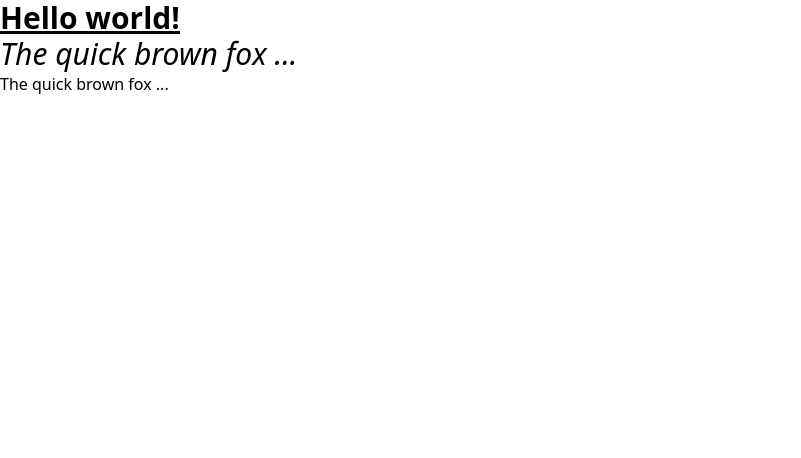
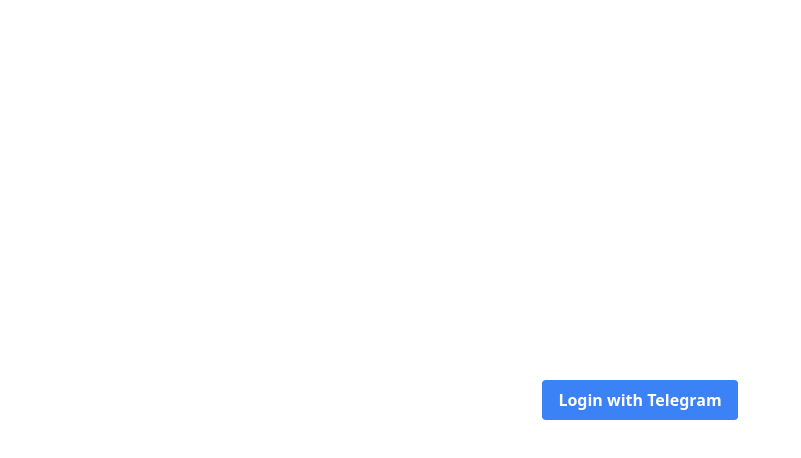
Before and after one commit to filimonkd/crack-the-code, a React (Vite) app in the folder frontend/: page / in a window 1280 px wide. Shown: the top 458 px of the page, without its empty margins (0-801 px from the left). Built offline with nearby package versions, Linux system fonts and the light colour scheme.

Commit message:
updated the gitignore

```diff
--- a/frontend/src/App.jsx
+++ b/frontend/src/App.jsx
@@ -3,12 +3,22 @@ import "./App.css";
 
 function App() {
   const [count, setCount] = useState(0);
+  const handleLogin = () => {
+    window.location.href = `${
+      import.meta.env.VITE_BACKEND_URL
+    }/api/auth/telegram`;
+  };
 
   return (
     <>
-      <h1 className="text-3xl font-bold underline">Hello world!</h1>
-      <p className="text-3xl italic ...">The quick brown fox ...</p>
-      <p className="not-italic ...">The quick brown fox ...</p>
+      <div className="flex justify-center items-center h-screen">
+        <button
+          onClick={handleLogin}
+          className="bg-blue-500 text-white font-bold py-2 px-4 rounded"
+        >
+          Login with Telegram
+        </button>
+      </div>
     </>
   );
 }
```
Also changed, not shown: 2 other files (tests, documents, lock files or other folders).
